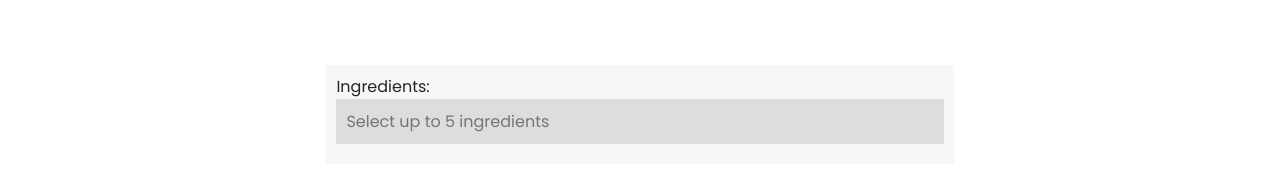
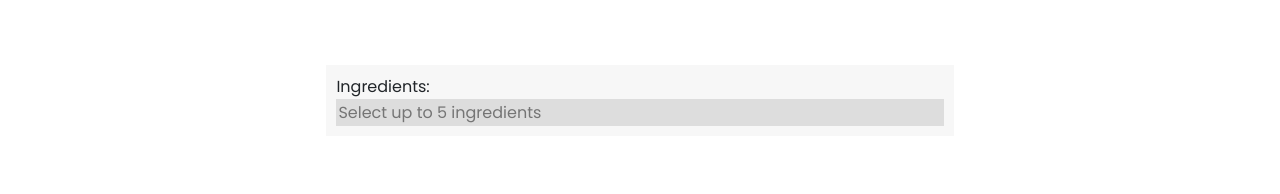
Before and after one commit to chahat6606/Recipe-gen, a plain HTML site: page index.html in a window 1280 px wide. Shown: the part 2332-2526 px from the top of the page. Drawn offline with nearby package versions, Linux system fonts and the light colour scheme.

Commit message:
Update styles.css

```diff
--- a/styles.css
+++ b/styles.css
@@ -132,13 +132,13 @@
     display: block;
   }
 
-  input[type="text"],
+/*   input[type="text"],
   input[type="email"],
   textarea {
     width: 100%;
     padding: 10px;
     margin-bottom: 10px;
-  }
+  } */
 
   button {
     background-color:white;
```
